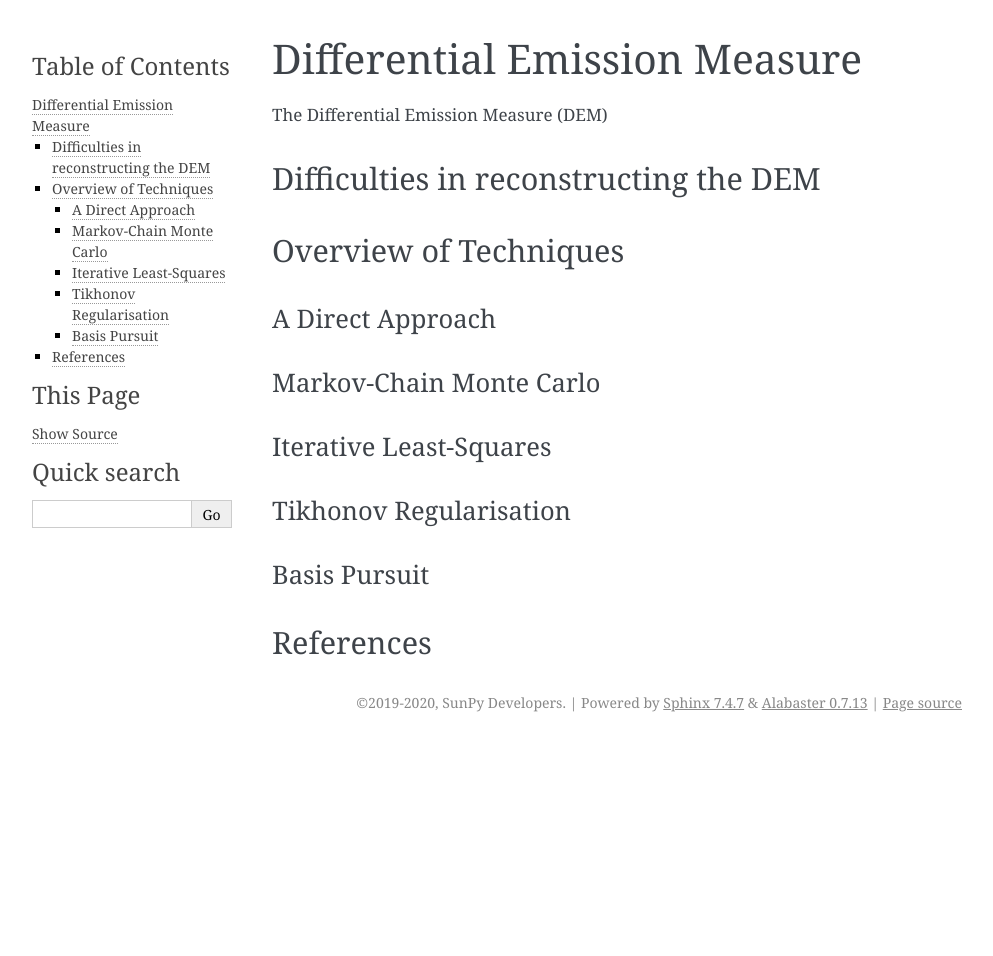
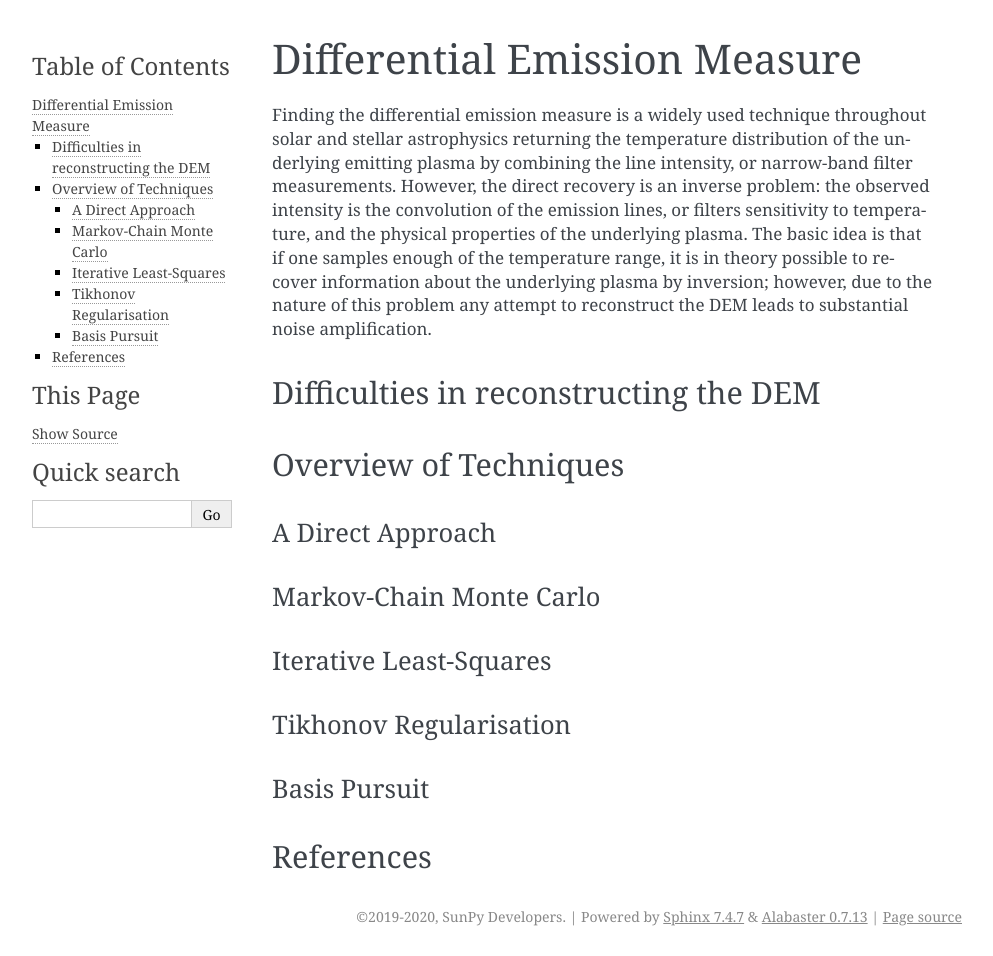
Before and after one commit to sunpy/sunkit-dem, a Sphinx documentation site: the page built from docs/dem.rst, in a window 1280 px wide. Shown: the whole page, without its empty margins (148-1141 px from the left). Built offline with Sphinx 7.4.7, drawn with Linux system fonts in a browser that asks for light colours; pages that are not in the unit, such as notebooks, are missing from menus; the version number could not be read and is left out; before the commit the page ends 900 px from its top, so only the background shows below that.

```diff
--- a/docs/dem.rst
+++ b/docs/dem.rst
@@ -3,8 +3,11 @@
 Differential Emission Measure
 =============================
 
-The Differential Emission Measure (DEM)
-
+Finding the differential emission measure is a widely used technique throughout solar and stellar astrophysics returning the temperature
+distribution of the underlying emitting plasma by combining the line intensity, or narrow-band filter measurements.
+However, the direct recovery is an inverse problem: the observed intensity is the convolution of the emission lines, or filters sensitivity to temperature, and the physical properties of the underlying plasma.
+The basic idea is that if one samples enough of the temperature range, it is in theory possible to recover information about the underlying plasma by inversion; however, due to the
+nature of this problem any attempt to reconstruct the DEM leads to substantial noise amplification.
 
 Difficulties in reconstructing the DEM
 --------------------------------------
--- a/docs/getting_started.rst
+++ b/docs/getting_started.rst
@@ -2,9 +2,9 @@ Getting Started
 ===============
 
 If you want to help develop sunkit-image, or just want to try out the package, you will need to install it from GitHub.
-The best way to do this is to create a new python virtual environment (either with pipenv or conda):
+The best way to do this is to create a new python virtual environment (either with pipenv or conda).
 
-If you’re using the Anaconda Python distribution (recommended), first create a new environment for sunkit-dem development,
+If you’re using the Anaconda Python distribution (recommended), first create a new environment,
 
 .. code-block:: shell
 
```
